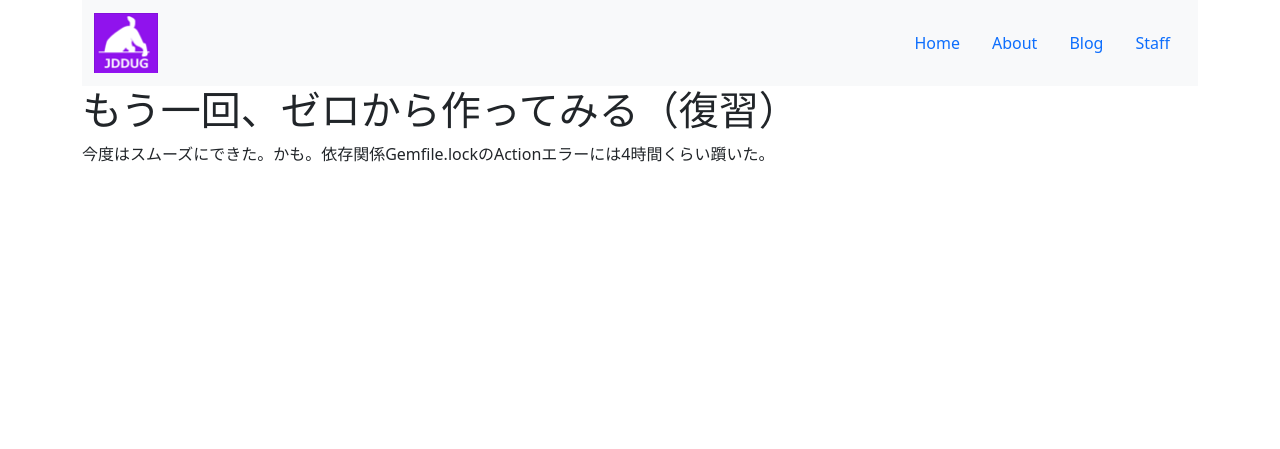
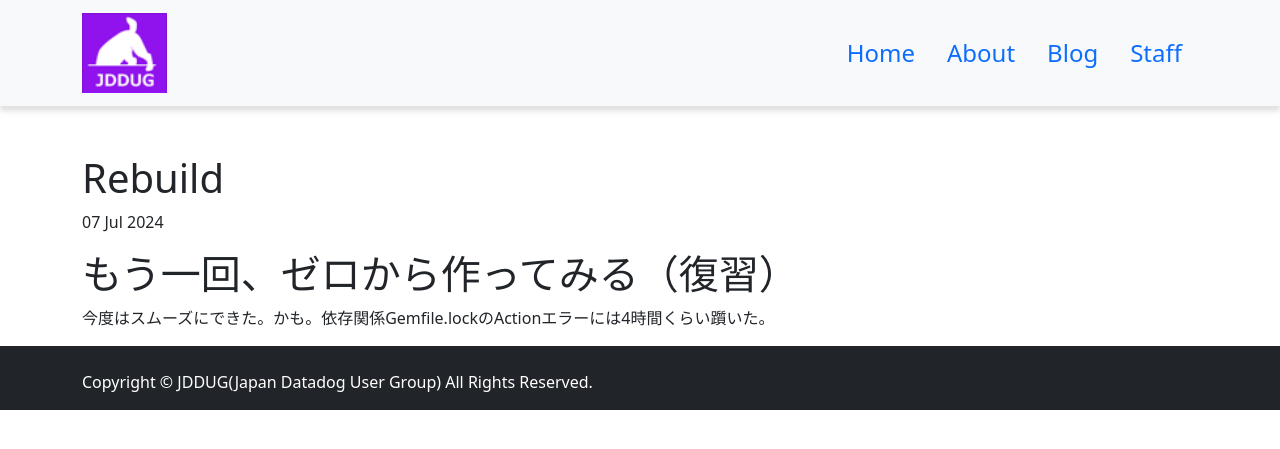
Before and after one commit to jdd-ug/jdd-ug.github.io, a Jekyll site: the page built from _posts/2024-07-07-rebuild.md, in a window 1280 px wide. Shown: the top 449 px of the page. Built offline with Jekyll 4.4.1, drawn with Linux system fonts in a browser that asks for light colours.

Commit message:
起草（ひな形)

```diff
--- /dev/null
+++ b/_includes/footer.html
@@ -0,0 +1,9 @@
+<footer class="bg-dark">
+    <div class='container mt-3'>
+        <div class='row'>
+          <div class='mx-auto text-white'>
+          　<p>Copyright © JDDUG(Japan Datadog User Group) All Rights Reserved.</p>
+          </div>
+      </div>
+    </div>
+</footer>
--- a/_includes/navigation.html
+++ b/_includes/navigation.html
@@ -1,11 +1,11 @@
-<nav class="navbar navbar-expand-lg bg-body-tertiary">
-  <div class="container-lg">
+<nav class="navbar navbar-expand-lg bg-body-tertiary mb-5" style="box-shadow: 0px 5px 5px 0px rgba(194, 194, 194, 0.5)">
+  <div class="container-sm">
     <a class="navbar-brand" href="#">
-      <img src="/assets/images/jddug_logo_top.png" alt="JDDUG" height="60">
+      <img src="/assets/images/jddug_logo_top.png" alt="JDDUG" height="80">
     </a>
     <ul class="nav justify-content-end">
       {% for item in site.data.navigation %}
-        <li class="nav-item">
+        <li class="nav-item fs-4">
           <a class="nav-link" href="{{ item.link }}" {% if page.url == item.link %}class="current active"{% endif %}>
             {{ item.name }}
           </a>
--- a/_layouts/default.html
+++ b/_layouts/default.html
@@ -7,9 +7,13 @@
     <link rel="stylesheet" href="/assets/css/styles.css">
     <link href="https://cdn.jsdelivr.net/npm/bootstrap@5.3.0/dist/css/bootstrap.min.css" rel="stylesheet" integrity="sha384-9ndCyUaIbzAi2FUVXJi0CjmCapSmO7SnpJef0486qhLnuZ2cdeRhO02iuK6FUUVM" crossorigin="anonymous">
   </head>
-  <body class="container-lg">
+  <body>
     {% include navigation.html %}
+    <div class="container-md">
     {{ content }}
     <script src="https://cdn.jsdelivr.net/npm/bootstrap@5.3.0/dist/js/bootstrap.bundle.min.js" integrity="sha384-geWF76RCwLtnZ8qwWowPQNguL3RmwHVBC9FhGdlKrxdiJJigb/j/68SIy3Te4Bkz" crossorigin="anonymous"></script>
+    <script src="/assets/js/common.js"></script>
+    </div>
+    {% include footer.html %}
   </body>
 </html>
--- a/_layouts/post.html
+++ b/_layouts/post.html
@@ -1,15 +1,14 @@
-<!doctype html>
-<html lang="ja">
-  <head>
-    <meta charset="utf-8">
-    <meta name="viewport" content="width=device-width, initial-scale=1">
-    <title>{{ page.title }}</title>
-    <link rel="stylesheet" href="/assets/css/styles.css">
-    <link href="https://cdn.jsdelivr.net/npm/bootstrap@5.3.0/dist/css/bootstrap.min.css" rel="stylesheet" integrity="sha384-9ndCyUaIbzAi2FUVXJi0CjmCapSmO7SnpJef0486qhLnuZ2cdeRhO02iuK6FUUVM" crossorigin="anonymous">
-  </head>
-  <body class="container-lg">
-    {% include navigation.html %}
-    {{ content }}
-    <script src="https://cdn.jsdelivr.net/npm/bootstrap@5.3.0/dist/js/bootstrap.bundle.min.js" integrity="sha384-geWF76RCwLtnZ8qwWowPQNguL3RmwHVBC9FhGdlKrxdiJJigb/j/68SIy3Te4Bkz" crossorigin="anonymous"></script>
-  </body>
-</html>
+---
+layout: default
+---
+<h1>{{ page.title }}</h1>
+
+<p>
+  {{ page.date | date_to_string }}
+  {% assign author = site.authors | where: 'short_name', page.author | first %}
+  {% if author %}
+    - <a href="{{ author.url }}">{{ author.name }}</a>
+  {% endif %}
+</p>
+
+{{ content }}
--- /dev/null
+++ b/assets/js/common.js
@@ -0,0 +1,7 @@
+/** リンクする時のタブ開き方 _new _target */
+document.addEventListener("DOMContentLoaded", function () {
+    var links = document.querySelectorAll("a[href^='http']:not([href*='" + window.location.hostname + "'])");
+    links.forEach(function (link) {
+        link.setAttribute('target', '_new');
+    });
+});
```
Also changed, not shown: about.md (+12 -5 lines).
